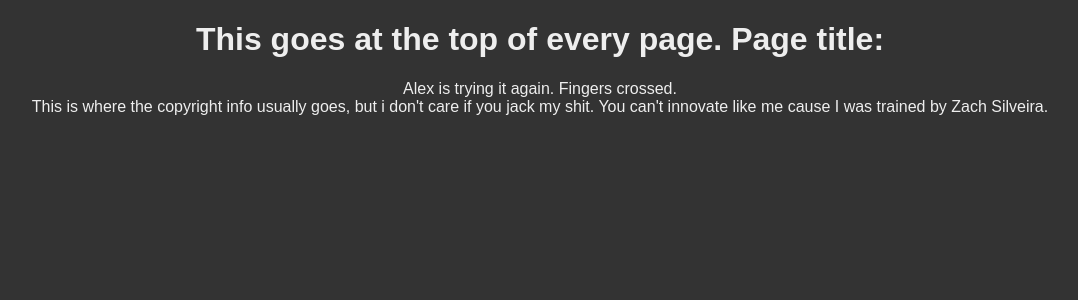
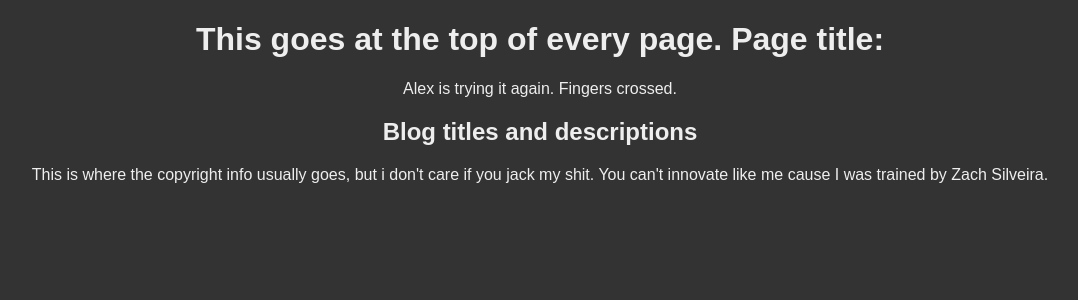
Before and after one commit to rodneystrong/what-is-react, a React (Create React App) app: page / in a window 1280 px wide. Shown: the top 300 px of the page, without its empty margins (100-1178 px from the left). Built offline with nearby package versions, Linux system fonts and the light colour scheme; no server answers; the HTML template or start-up script is replaced by a standard one.

Commit message:
got the blog page with the API response working in console

```diff
--- a/src/App.js
+++ b/src/App.js
@@ -2,6 +2,7 @@ import React, { Component } from 'react';
 import Header from './shared/header';
 import Footer from './shared/footer';
 import Home from './pages/home';
+import Blog from './pages/blog';
 
 //WEDNESDAY ASSIGNMENT!:
 //Use the same API but call the 'posts' endpoint and render a single Post component for every post there
@@ -20,6 +21,7 @@ class App extends Component {
       <div className="App">
         <Header />
         <Home />
+        <Blog />
         <Footer />
       </div>
     );
--- /dev/null
+++ b/src/pages/blog.js
@@ -0,0 +1,17 @@
+import React from 'react';
+
+export default class Blog extends React.Component {
+  constructor() {
+    super();
+    this.state = {};
+  }
+
+  async componentDidMount() {
+    let response = await fetch('https://jsonplaceholder.typicode.com/posts');
+    console.log('the response is ', response);
+  }
+
+  render() {
+    return <h2>Blog titles and descriptions</h2>;
+  }
+}
```
